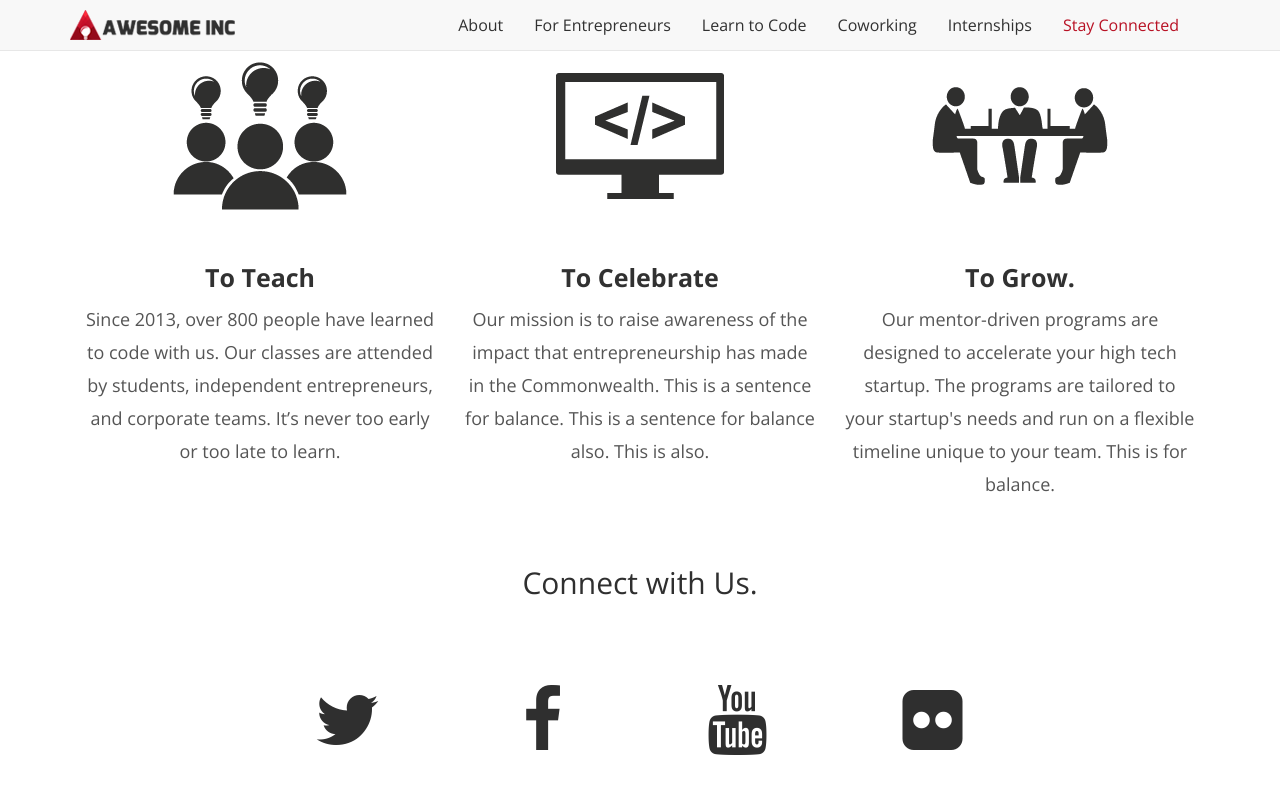
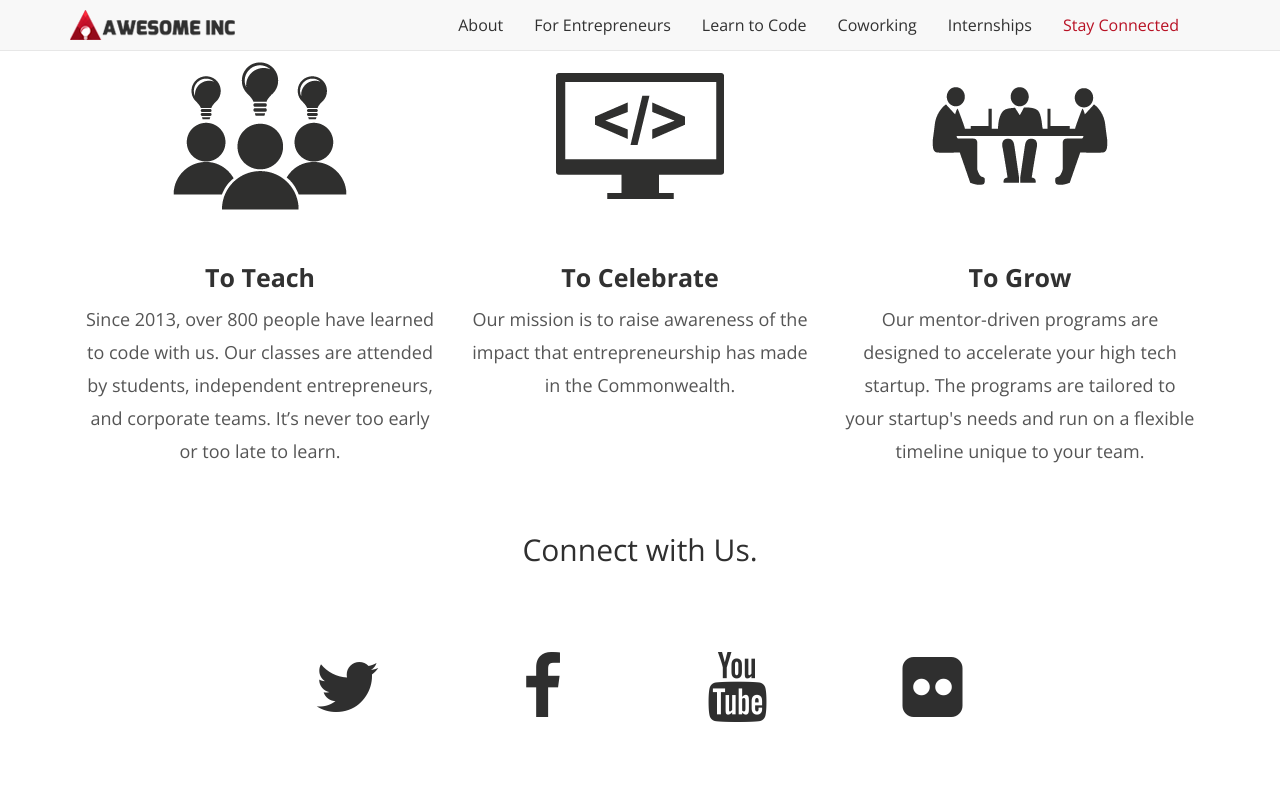
Before and after one commit to bcsmith12/bcsmith12.github.io, a Jekyll site: the page index.html, which Jekyll copies as it is, in a window 1280 px wide and 900 px high, scrolled down 565 px, cut to the strip 0-798 px from the top of the window. Shown: the top 794 px of the strip. Built offline with Jekyll 4.4.1, drawn with Linux system fonts in a browser that asks for light colours; nearby versions of some CDN libraries; library files that are not in the unit come from our copies; comment, search, counter and statistics services are not loaded.

Commit message:
Update index.html

```diff
--- a/index.html
+++ b/index.html
@@ -244,7 +244,7 @@ src="https://www.facebook.com/tr?id=1180841131949838&ev=PageView&noscript=1"
 						</div>
 					</a>
 					<h2> To Celebrate</h2>
-					 <p align="center">Our mission is to raise awareness of the impact that entrepreneurship has made in the Commonwealth. This is a sentence for balance. This is a sentence for balance also. This is also.</p>
+					 <p align="center">Our mission is to raise awareness of the impact that entrepreneurship has made in the Commonwealth.</p>
 
 				</div>
 				<div class="col-md-4 col-xs-12">
@@ -252,8 +252,8 @@ src="https://www.facebook.com/tr?id=1180841131949838&ev=PageView&noscript=1"
 						<div class="feature-img feature-img-center">
 						</div>
 					</a>
-					<h2> To Grow. </h2>
-					 <p align="center">Our mentor-driven programs are designed to accelerate your high tech startup. The programs are tailored to your startup's needs and run on a flexible timeline unique to your team. This is for balance.</p>
+					<h2> To Grow </h2>
+					 <p align="center">Our mentor-driven programs are designed to accelerate your high tech startup. The programs are tailored to your startup's needs and run on a flexible timeline unique to your team.</p>
 
 				</div>
 				<!-- /col -->
```
